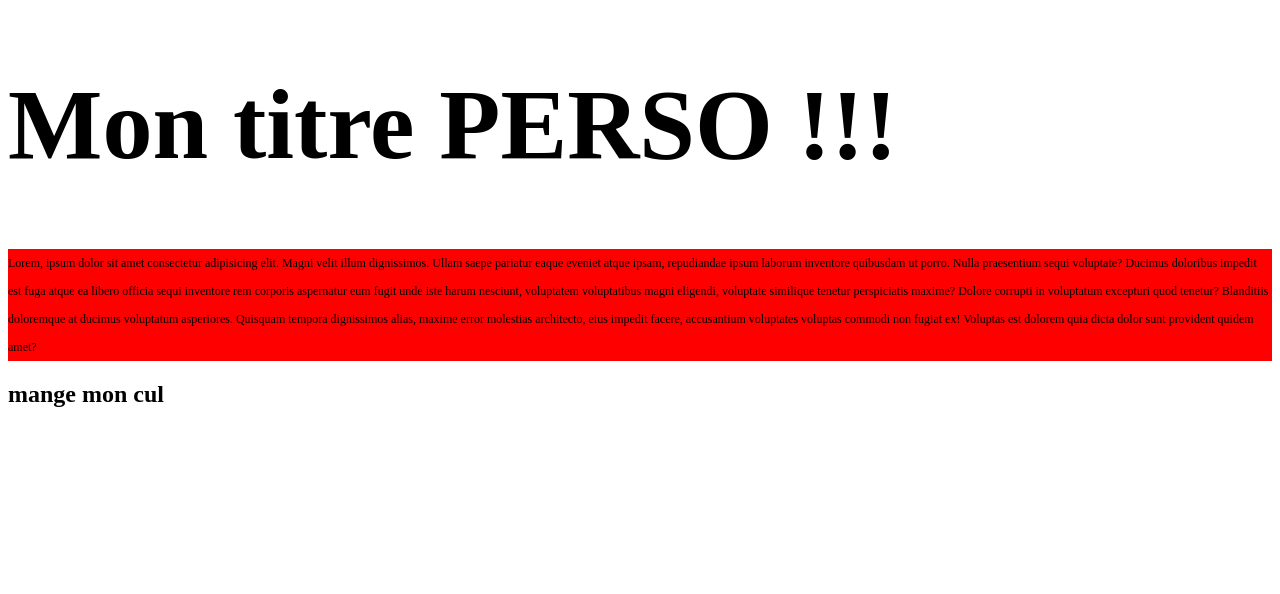
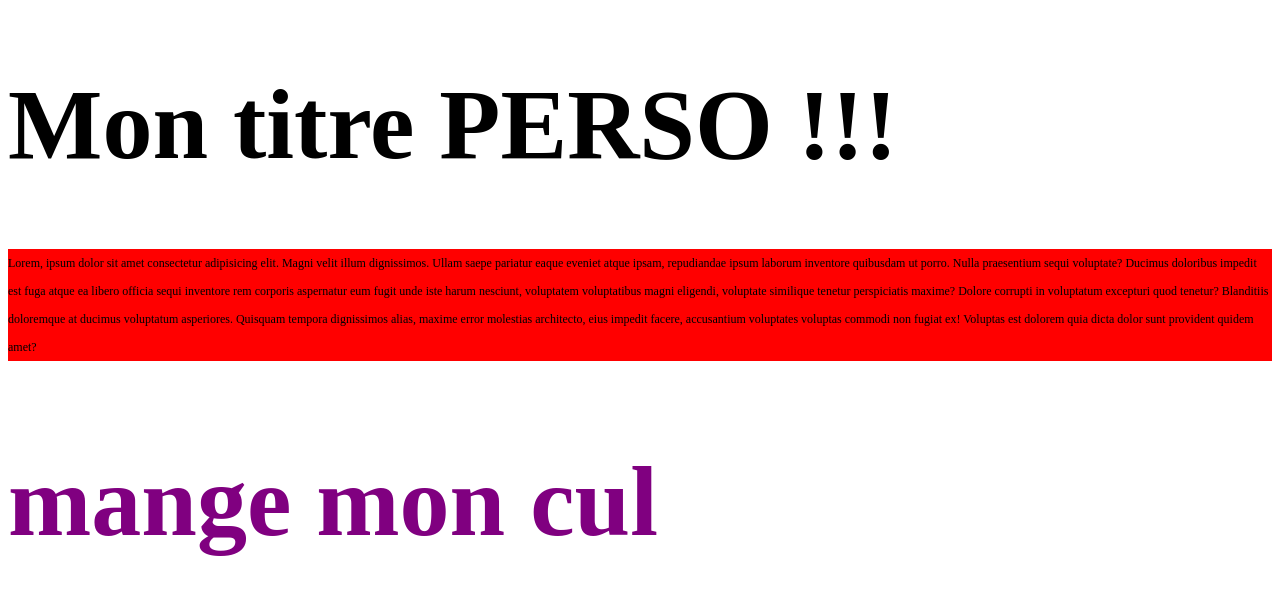
Before and after one commit to enzoNzgm/test, a plain HTML site: page index.html in a window 1280 px wide. Drawn offline with Linux system fonts and the light colour scheme.

Commit message:
style h2

```diff
--- a/sass/style.scss
+++ b/sass/style.scss
@@ -7,3 +7,8 @@ p {
     font-size: 12px;
     line-height: 28px;
 }
+
+h2 {
+    font-size: 100px;
+    color: purple;
+}
```
Also changed, not shown: style.css, 1 other file.
